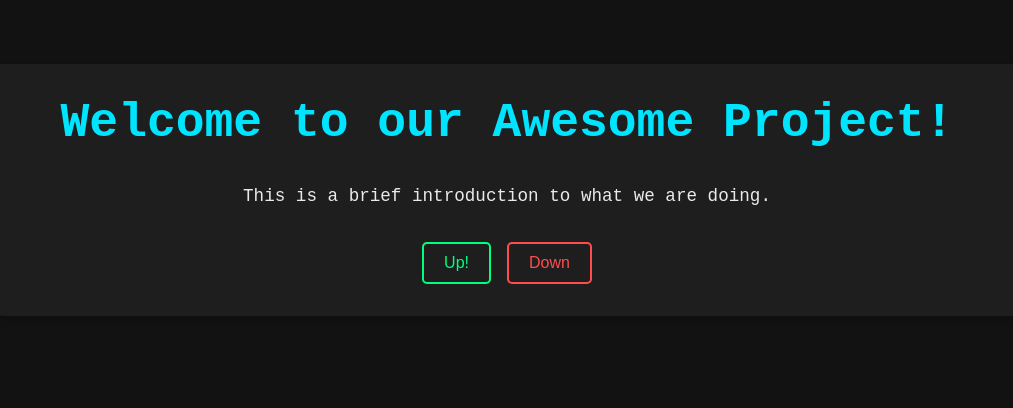
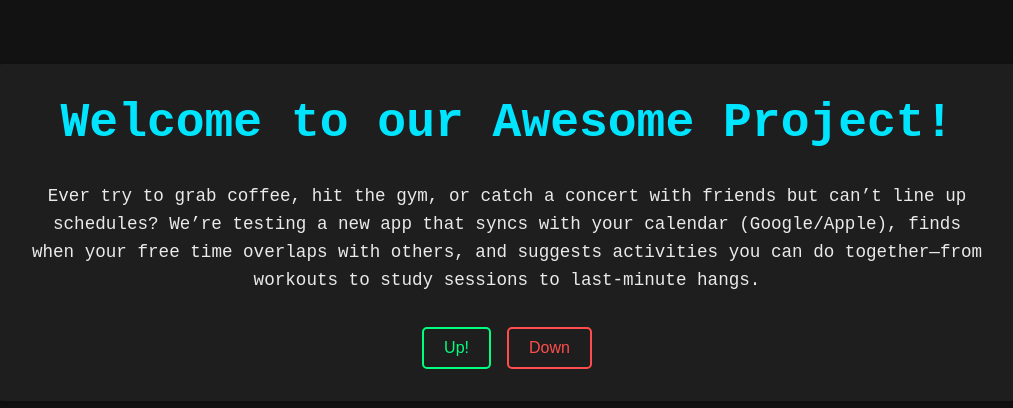
Before and after one commit to CLCK0622/syncup, a Next.js app: page /preview in a window 1280 px wide. Shown: the top 408 px of the page, without its empty margins (133-1146 px from the left). Built offline with nearby package versions, Linux system fonts and the light colour scheme.

Commit message:
fix: tracking

```diff
--- a/src/app/preview/page.tsx
+++ b/src/app/preview/page.tsx
@@ -27,7 +27,8 @@ export default function Preview() {
         </h1>
 
         <p className="mt-1 mb-2">
-          This is a brief introduction to what we are doing.
+          Ever try to grab coffee, hit the gym, or catch a concert with friends but can’t line up schedules?
+          We’re testing a new app that syncs with your calendar (Google/Apple), finds when your free time overlaps with others, and suggests activities you can do together—from workouts to study sessions to last-minute hangs.
         </p>
 
         {!voted ? (
```
